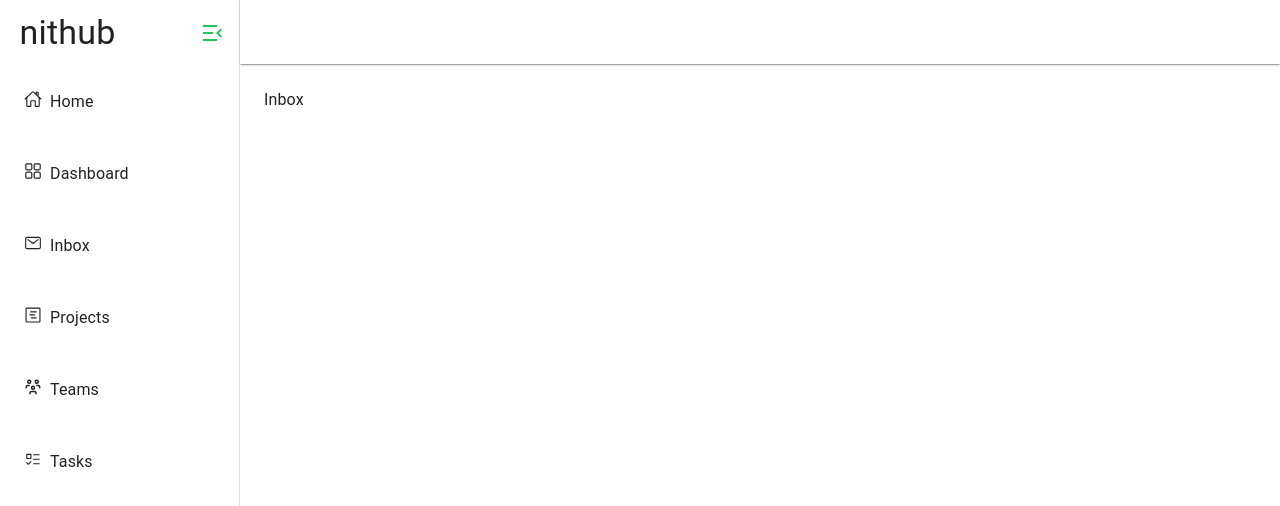
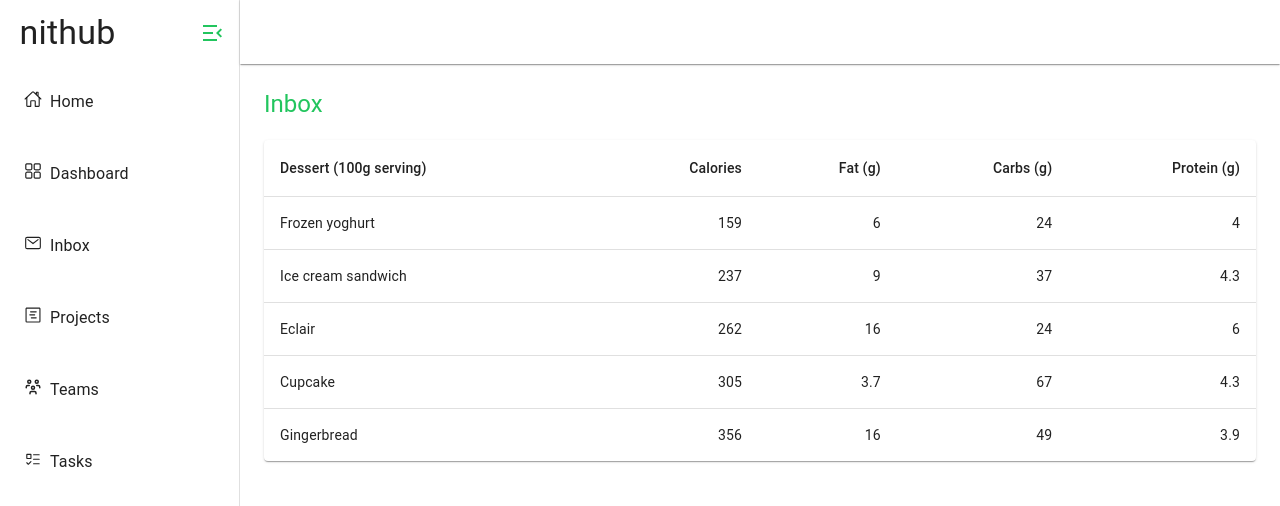
Before and after one commit to debagit10/nithub-pm-frontend, a React (Vite) app in the folder frontend/: page /inbox in a window 1280 px wide. Shown: the top 506 px of the page. Built offline with nearby package versions, Linux system fonts and the light colour scheme; no server answers.

Commit message:
feat: added cookies to login and signup

```diff
--- a/frontend/src/pages/Inbox.tsx
+++ b/frontend/src/pages/Inbox.tsx
@@ -1,10 +1,73 @@
+import {
+  TableContainer,
+  Paper,
+  Table,
+  TableHead,
+  TableRow,
+  TableCell,
+  TableBody,
+  Typography,
+} from "@mui/material";
 import React from "react";
 import Side_nav_container from "../container/Side_nav_container";
+import axios from "axios";
 
 const Inbox = () => {
+  const createData = (
+    name: string,
+    calories: number,
+    fat: number,
+    carbs: number,
+    protein: number
+  ) => {
+    return { name, calories, fat, carbs, protein };
+  };
+
+  const rows = [
+    createData("Frozen yoghurt", 159, 6.0, 24, 4.0),
+    createData("Ice cream sandwich", 237, 9.0, 37, 4.3),
+    createData("Eclair", 262, 16.0, 24, 6.0),
+    createData("Cupcake", 305, 3.7, 67, 4.3),
+    createData("Gingerbread", 356, 16.0, 49, 3.9),
+  ];
   return (
     <Side_nav_container>
-      <div>Inbox</div>
+      <div>
+        <div className="mb-5">
+          <Typography variant="h5" className="text-green-500 ">
+            Inbox
+          </Typography>
+        </div>
+        <TableContainer component={Paper}>
+          <Table sx={{ minWidth: 650 }} aria-label="simple table">
+            <TableHead>
+              <TableRow>
+                <TableCell>Dessert (100g serving)</TableCell>
+                <TableCell align="right">Calories</TableCell>
+                <TableCell align="right">Fat&nbsp;(g)</TableCell>
+                <TableCell align="right">Carbs&nbsp;(g)</TableCell>
+                <TableCell align="right">Protein&nbsp;(g)</TableCell>
+              </TableRow>
+            </TableHead>
+            <TableBody>
+              {rows.map((row) => (
+                <TableRow
+                  key={row.name}
+                  sx={{ "&:last-child td, &:last-child th": { border: 0 } }}
+                >
+                  <TableCell component="th" scope="row">
+                    {row.name}
+                  </TableCell>
+                  <TableCell align="right">{row.calories}</TableCell>
+                  <TableCell align="right">{row.fat}</TableCell>
+                  <TableCell align="right">{row.carbs}</TableCell>
+                  <TableCell align="right">{row.protein}</TableCell>
+                </TableRow>
+              ))}
+            </TableBody>
+          </Table>
+        </TableContainer>
+      </div>
     </Side_nav_container>
   );
 };
--- a/frontend/src/pages/auth/Login.tsx
+++ b/frontend/src/pages/auth/Login.tsx
@@ -9,6 +9,7 @@
 } from "@mui/material";
 import React, { useState } from "react";
 import { useNavigate } from "react-router-dom";
+import { useCookies } from "react-cookie";
 import AuthContainer from "../../container/AuthContainer";
 import { ToastContainer, toast } from "react-toastify";
 import "react-toastify/dist/ReactToastify.css";
@@ -20,6 +21,7 @@
 import { FcGoogle } from "react-icons/fc";
 
 const Login = () => {
+  const [cookie, setCookies, removeCookie] = useCookies();
   const [email, setEmail] = useState("");
   const [password, setPassword] = useState("");
   const [loading, setLoading] = useState(false);
@@ -60,7 +62,9 @@
         });
         return;
       }
+      const token = response.data.user.token;
       navigate("/home");
+      setCookies("token", token);
     } catch (error) {
       console.log(error);
     }
--- a/frontend/src/pages/auth/Signup.tsx
+++ b/frontend/src/pages/auth/Signup.tsx
@@ -1,5 +1,6 @@
 import React, { useState } from "react";
 import { useNavigate } from "react-router-dom";
+import { useCookies } from "react-cookie";
 import AuthContainer from "../../container/AuthContainer";
 import { ToastContainer, toast } from "react-toastify";
 import "react-toastify/dist/ReactToastify.css";
@@ -19,6 +20,7 @@
 import { API_URL } from "../../Env";
 
 const Signup = () => {
+  const [cookie, setCookies, removeCookie] = useCookies();
   const [loading, setLoading] = useState(false);
   const [name, setName] = useState("");
   const [email, setEmail] = useState("");
@@ -73,7 +75,9 @@
         });
         return;
       }
+      const token = response.data.token;
       navigate("/home");
+      setCookies("token", token);
     } catch (error) {
       console.log(error);
     }
```
